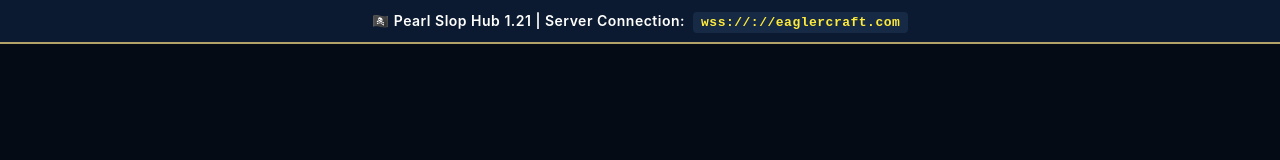
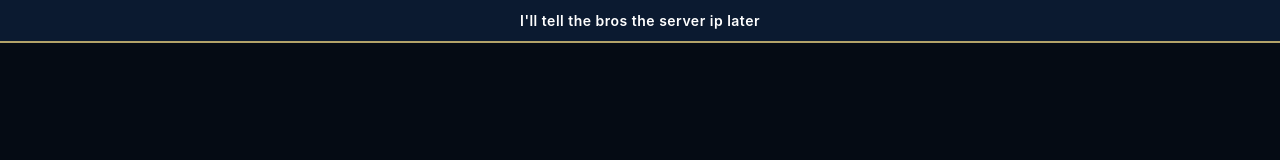
Before and after one commit to lakenoberto/google-sites-minecraft-port, a plain HTML site: page index.html in a window 1280 px wide. Drawn offline with Linux system fonts and the light colour scheme.

Commit message:
Update index.html
Updated title and info banner text in index.html.

```diff
--- a/index.html
+++ b/index.html
@@ -3,7 +3,7 @@
 <head>
     <meta charset="UTF-8">
     <meta name="viewport" content="width=device-width, initial-scale=1.0">
-    <title>Pearl Slop Hub</title>
+    <title>"minecraft"</title>
     <style>
         body, html { margin: 0; padding: 0; width: 100%; height: 100%; overflow: hidden; background-color: #050b14; font-family: -apple-system, BlinkMacSystemFont, "Segoe UI", Roboto, sans-serif; color: #fff; }
         #info-banner { background-color: #0b1a30; padding: 12px; text-align: center; font-size: 14px; border-bottom: 2px solid #b3a369; font-weight: 600; letter-spacing: 0.5px; }
@@ -13,7 +13,7 @@
 </head>
 <body>
     <div id="info-banner">
-        🏴‍☠️ Pearl Slop Hub 1.21 | Server Connection: <code>wss://://eaglercraft.com</code>
+        I'll tell the bros the server ip later
     </div>
     <script type="text/javascript">
         window.eaglercraftXOpts = {
```
